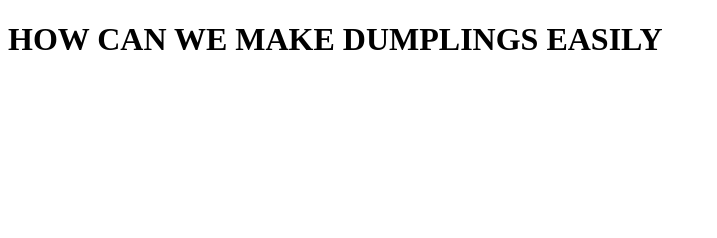
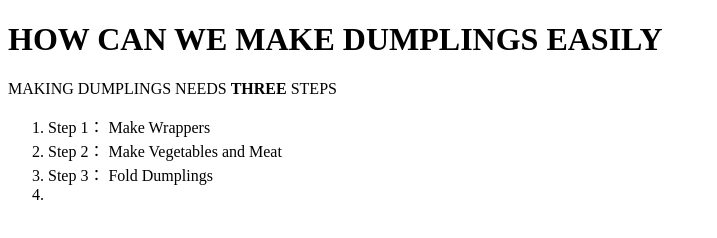
Before and after one commit to JingZhang-work/backward-design, a plain HTML site: page index.html in a window 1280 px wide. Shown: the whole page, without its empty margins (0-717 px from the left). Drawn offline with Linux system fonts and the light colour scheme.

Commit message:
Update index.html

```diff
--- a/index.html
+++ b/index.html
@@ -6,5 +6,11 @@
   </head>
   <body>
     <h1> HOW CAN WE MAKE DUMPLINGS EASILY </h1>
+    <p> MAKING DUMPLINGS NEEDS <b>THREE</b> STEPS </p>
+    <ol>
+      <li> Step 1： Make Wrappers </li>
+      <li> Step 2： Make Vegetables and Meat </li>
+      <li> Step 3： Fold Dumplings <li>
+    </ol>
   </body>
 </html>
```
